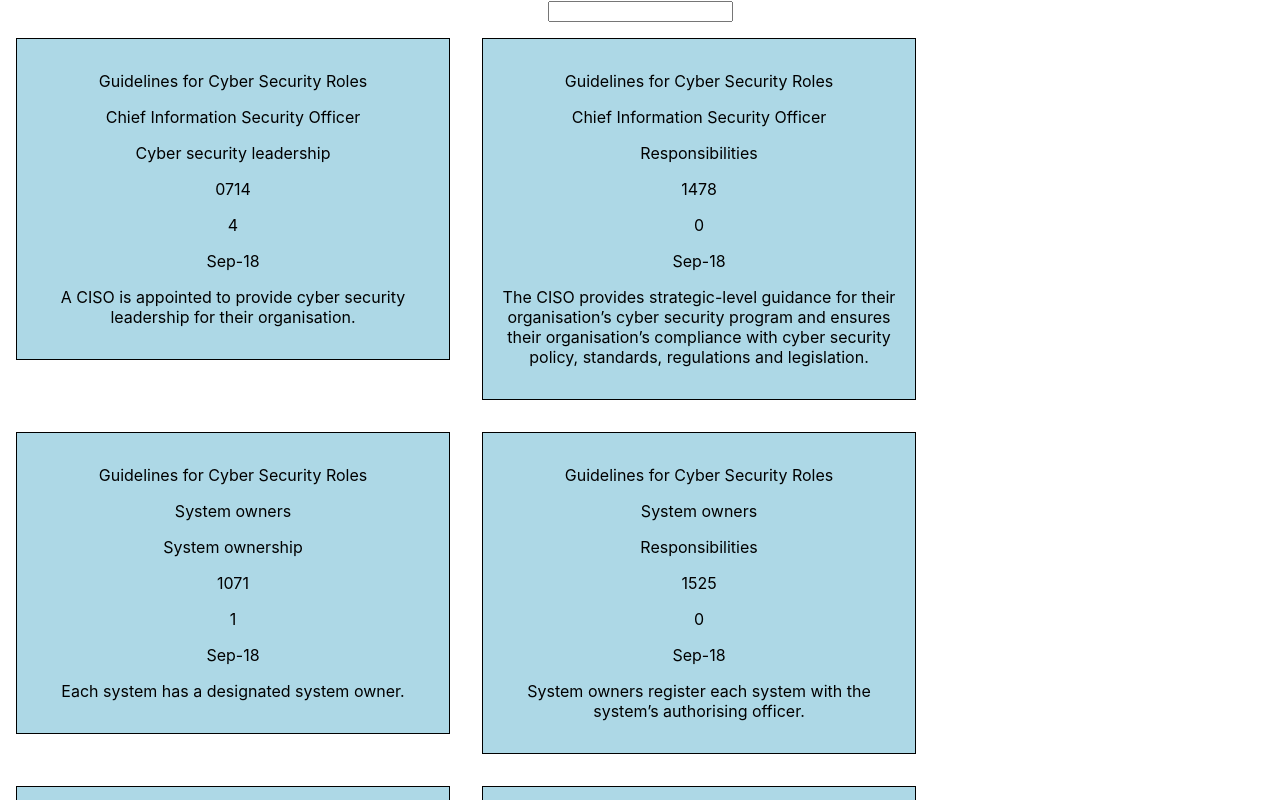
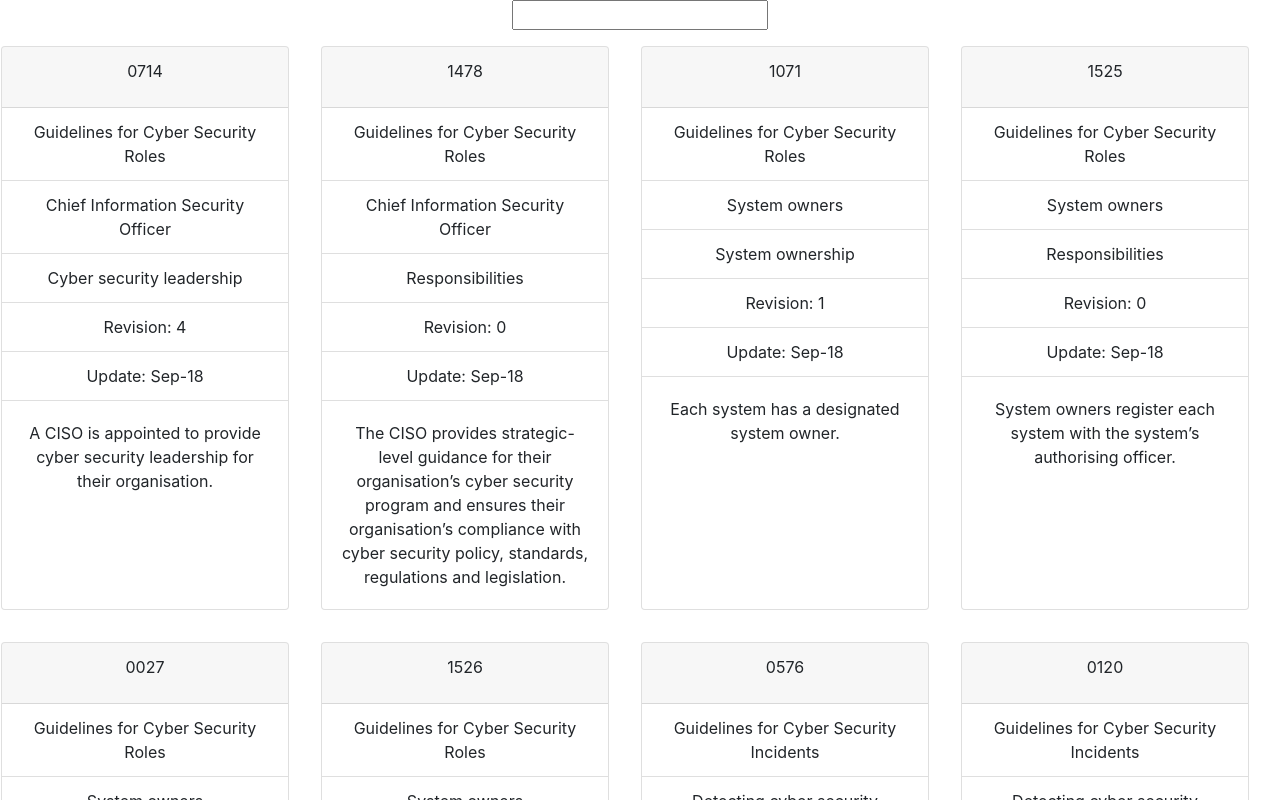
Before and after one commit to dmblack/ism-interrogator, a React (Create React App) app: page / in a window 1280 px wide. Shown: the top 800 px of the page. Built offline with nearby package versions, Linux system fonts and the light colour scheme.

Commit message:
Style updates, and context.

```diff
--- a/package.json
+++ b/package.json
@@ -7,6 +7,7 @@
     "@testing-library/jest-dom": "^4.2.4",
     "@testing-library/react": "^9.5.0",
     "@testing-library/user-event": "^7.2.1",
+    "bootstrap": "^4.5.0",
     "react": "^16.13.1",
     "react-dom": "^16.13.1",
     "react-scripts": "3.4.1"
--- a/src/App.js
+++ b/src/App.js
@@ -2,6 +2,7 @@ import React, { useState } from 'react';
 import './App.css';
 import ISMControl from './ISMControl.js';
 import ISMRaw from './ISM.json';
+import 'bootstrap/dist/css/bootstrap.css';
 
 const App = () => {
   const [ filter, setFilter ] = useState(
@@ -17,14 +18,15 @@ const App = () => {
 
   return (
     <div className="App">
-      <header>
         <input
           value={filter}
           type="text"
           onChange={handleChange}
         />
-      </header>
+	  <div className="row">
+
       {ISMControls}
+	  </div>
     </div>
   );
 }
--- a/src/ISMControl.css
+++ b/src/ISMControl.css
@@ -1,3 +1,4 @@
+/*
 .ISMControl {
   text-align: center;
   width: 25em;
@@ -7,6 +8,12 @@
   border: solid 1px;
   padding: 1em;
   margin: 1em;
+}
+*/
+
+.ISMControl {
+  width: 18rem;
+  margin: 1rem;
 }
 
 .ISMControl-logo {
@@ -42,4 +49,4 @@
   to {
     transform: rotate(360deg);
   }
-}
+  }
--- a/src/ISMControl.js
+++ b/src/ISMControl.js
@@ -3,30 +3,34 @@ import './ISMControl.css';
 
 function ISMControl(props) {
   return (
-    <div className="ISMControl">
-      <body>
-      <p className="guideline">
+    <div className="card ISMControl">
+      <div className="card-header">
+	    <p className="card-title identifier">
+	      {props.control.Identifier}
+	  </p>
+	  </div>
+	  <ul className="list-group list-group-flush">
+      <li className="list-group-item guideline">
         {props.control.Guideline}
-      </p>
-	    <p className="section">
+      </li>
+	    <li className="list-group-item section">
 	      {props.control.Section}
-	    </p>
-	    <p className="topic">
+	    </li>
+	    <li className="list-group-item topic">
 	      {props.control.Topic}
-	    </p>
-	    <p className="identifier">
-	      {props.control.Identifier}
-	    </p>
-	    <p className="revision">
-	      {props.control.Revision}
-	    </p>
-	    <p className="updated">
-	      {props.control.Updated}
-  	  </p>
-  	  <p className="description">
+	    </li>
+	    <li className="list-group-item revision">
+	      Revision: {props.control.Revision}
+	    </li>
+	    <li className="list-group-item updated">
+	      Update: {props.control.Updated}
+  	  </li>
+	  </ul>
+	  <div className="card-body">
+  	  <p className="card-text description">
   	    {props.control.Description}
   	  </p>
-  	  </body>
+	  </div>
     </div>
   );
 }
```
Also changed, not shown: 1 other file (tests, documents, lock files or other folders).
